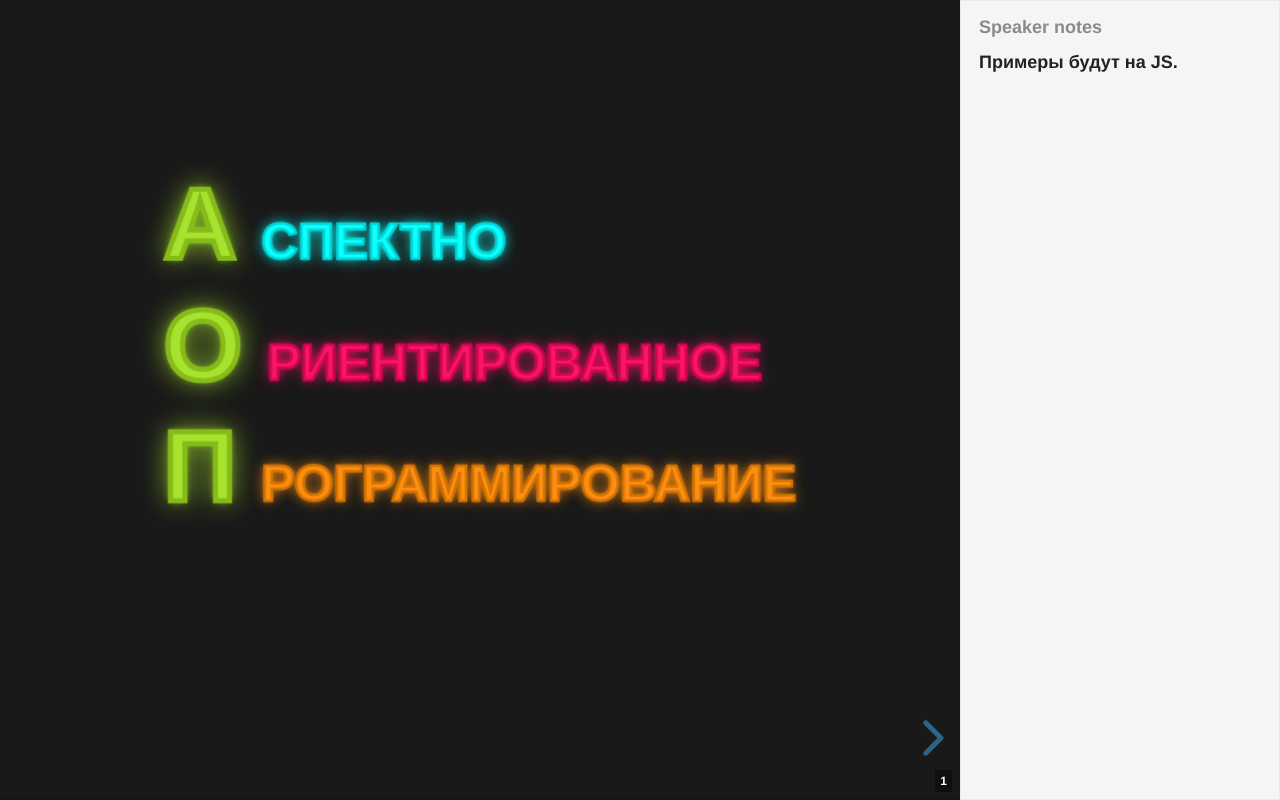
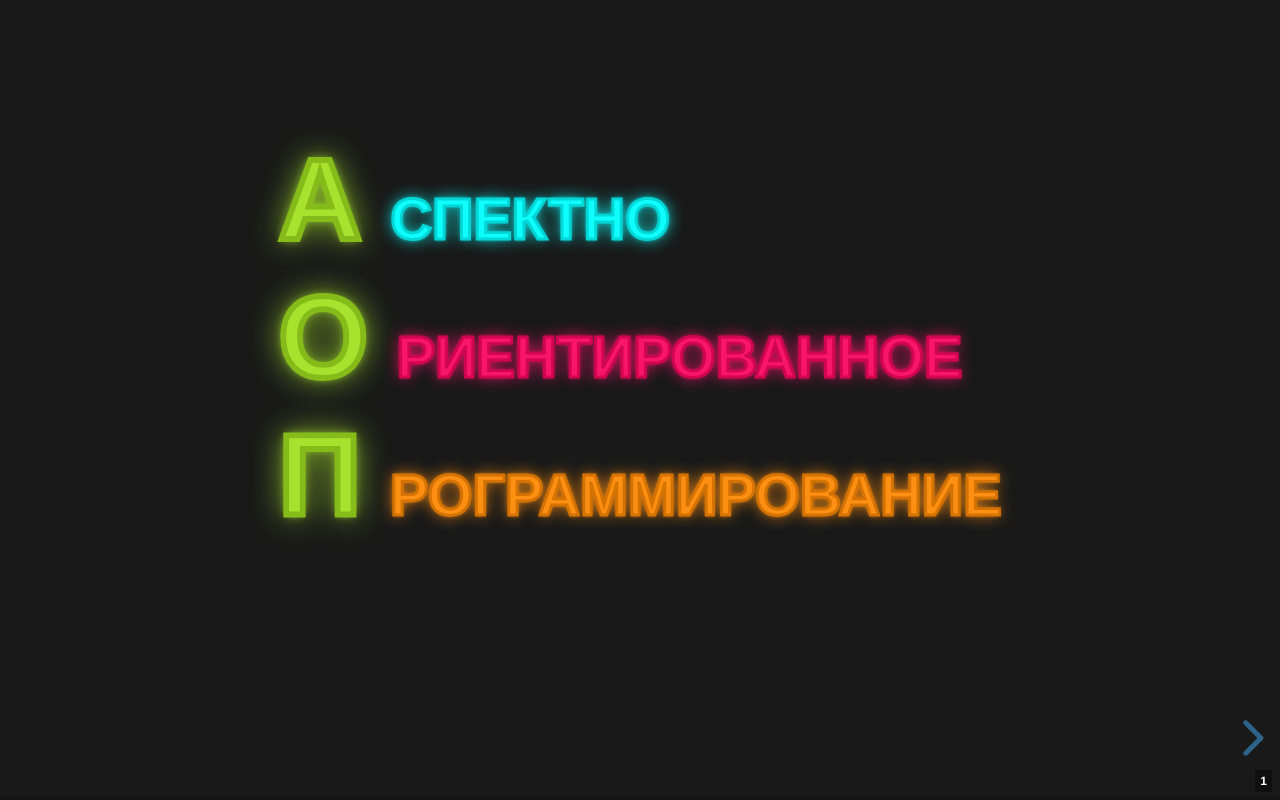
Before and after one commit to KhraksMamtsov/aop, a website: page index.html in a window 1280 px wide. Drawn offline with Linux system fonts and the light colour scheme; a web font is replaced by a local one.

Commit message:
hide notes

```diff
--- a/index.html
+++ b/index.html
@@ -1754,7 +1754,7 @@
 		Reveal.initialize({
 			history: true,
 			slideNumber: true,
-			showNotes: true,
+			showNotes: false,
 			dependencies: [{
 				src: 'plugin/markdown/marked.js'
 			},
```
